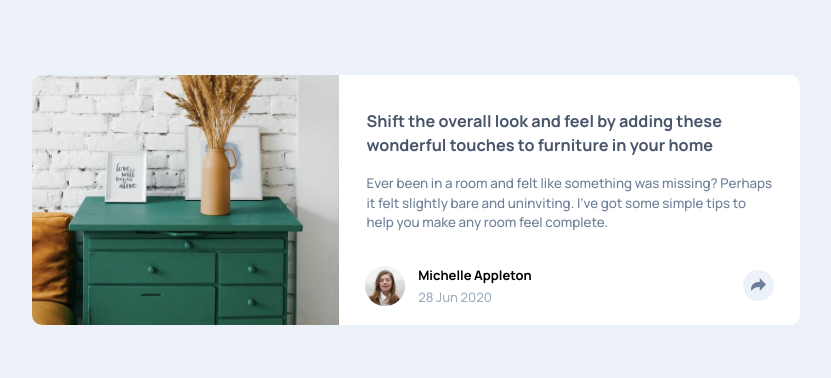
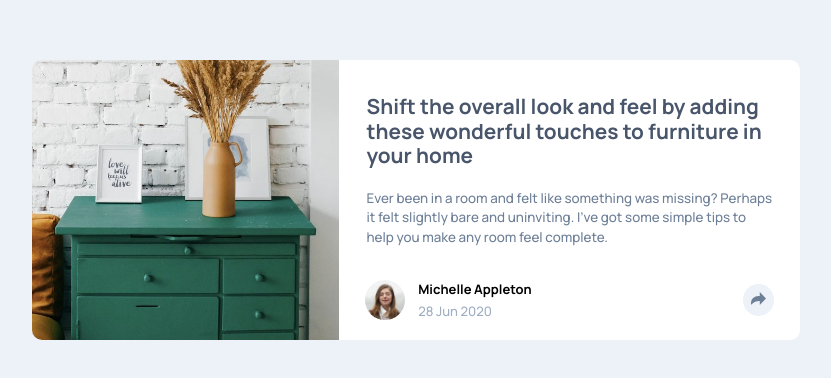
Before and after one commit to EzeVasari/article-preview-component, a plain HTML site: page index.html in a window 1280 px wide. Shown: the part 200-578 px from the top of the page, without its empty margins (224-1055 px from the left). Drawn offline with Linux system fonts and the light colour scheme.

Commit message:
update title size

```diff
--- a/styles.css
+++ b/styles.css
@@ -232,7 +232,12 @@ main {
     .card-container {
         display: flex;
         flex-direction: column;
+        justify-content: center;
         width: 60%;
+    }
+
+    .title {
+        font-size: 1.6rem;
     }
 }
 
```
